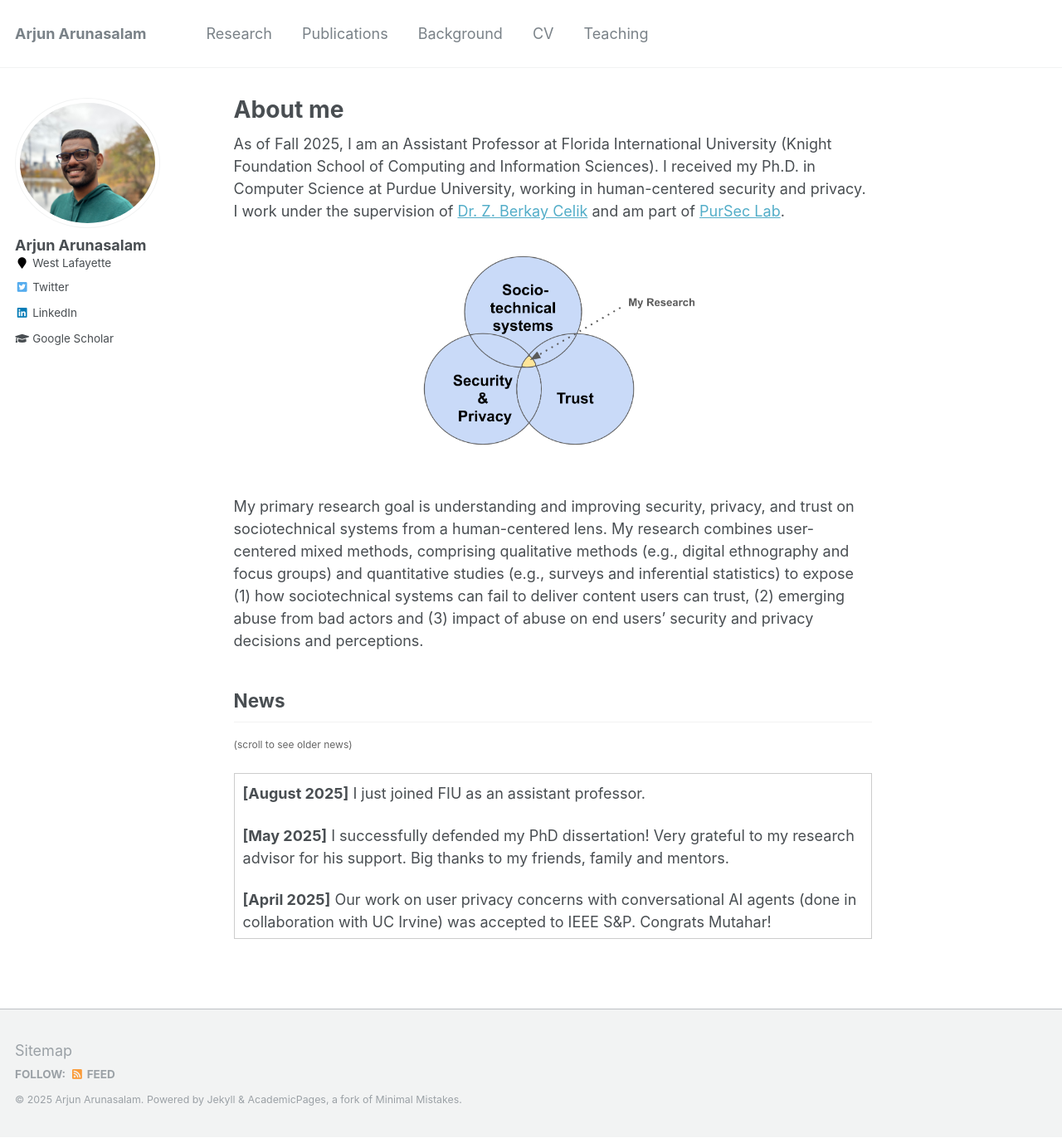
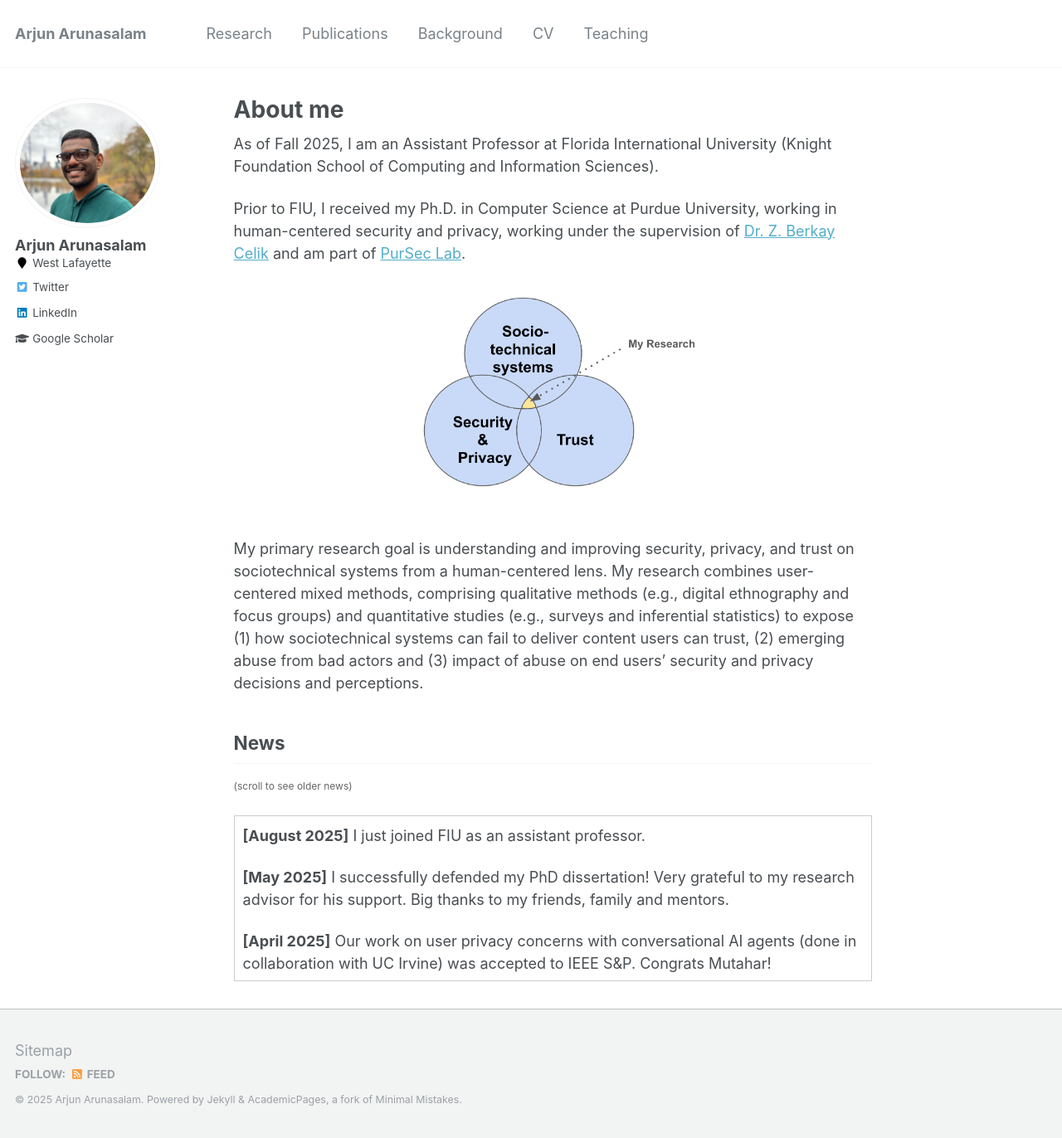
Before and after one commit to arjunarunasalam/arjunarunasalam.github.io, a Jekyll site: the page built from _pages/about.md, in a window 1280 px wide and 1372 px high. Shown: the whole window at 83% size. Built offline with Jekyll 4.4.1, drawn with Linux system fonts in a browser that asks for light colours.

Commit message:
minor edits to personal information

```diff
--- a/_pages/about.md
+++ b/_pages/about.md
@@ -18,7 +18,9 @@
 </script>
 
 
-As of Fall 2025, I am an Assistant Professor at Florida International University (Knight Foundation School of Computing and Information Sciences). I received my Ph.D. in Computer Science at Purdue University, working in human-centered security and privacy. I work under the supervision of [Dr. Z. Berkay Celik](https://beerkay.github.io/) and am part of [PurSec Lab](https://pursec.cs.purdue.edu/pubs.html).
+As of Fall 2025, I am an Assistant Professor at Florida International University (Knight Foundation School of Computing and Information Sciences).
+
+Prior to FIU, I received my Ph.D. in Computer Science at Purdue University, working in human-centered security and privacy, working under the supervision of [Dr. Z. Berkay Celik](https://beerkay.github.io/) and am part of [PurSec Lab](https://pursec.cs.purdue.edu/pubs.html).
 
 
 
```
